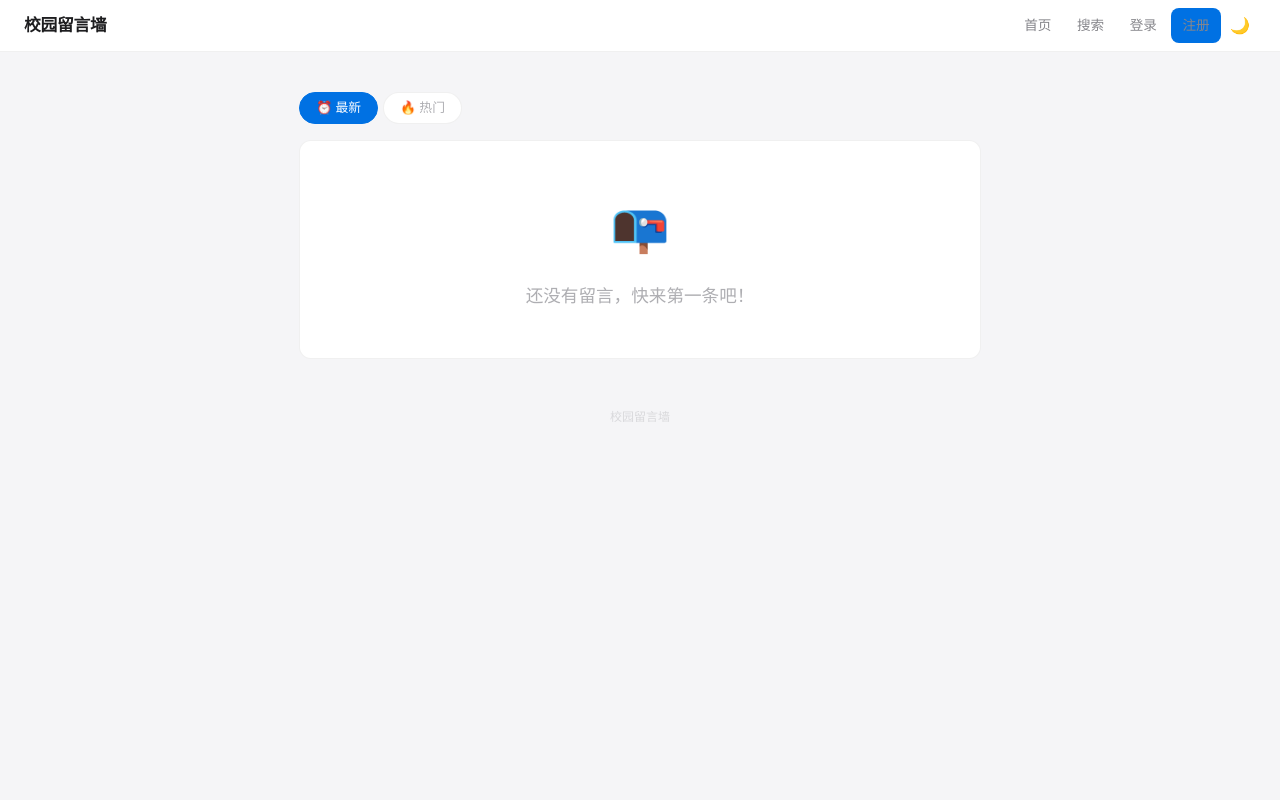
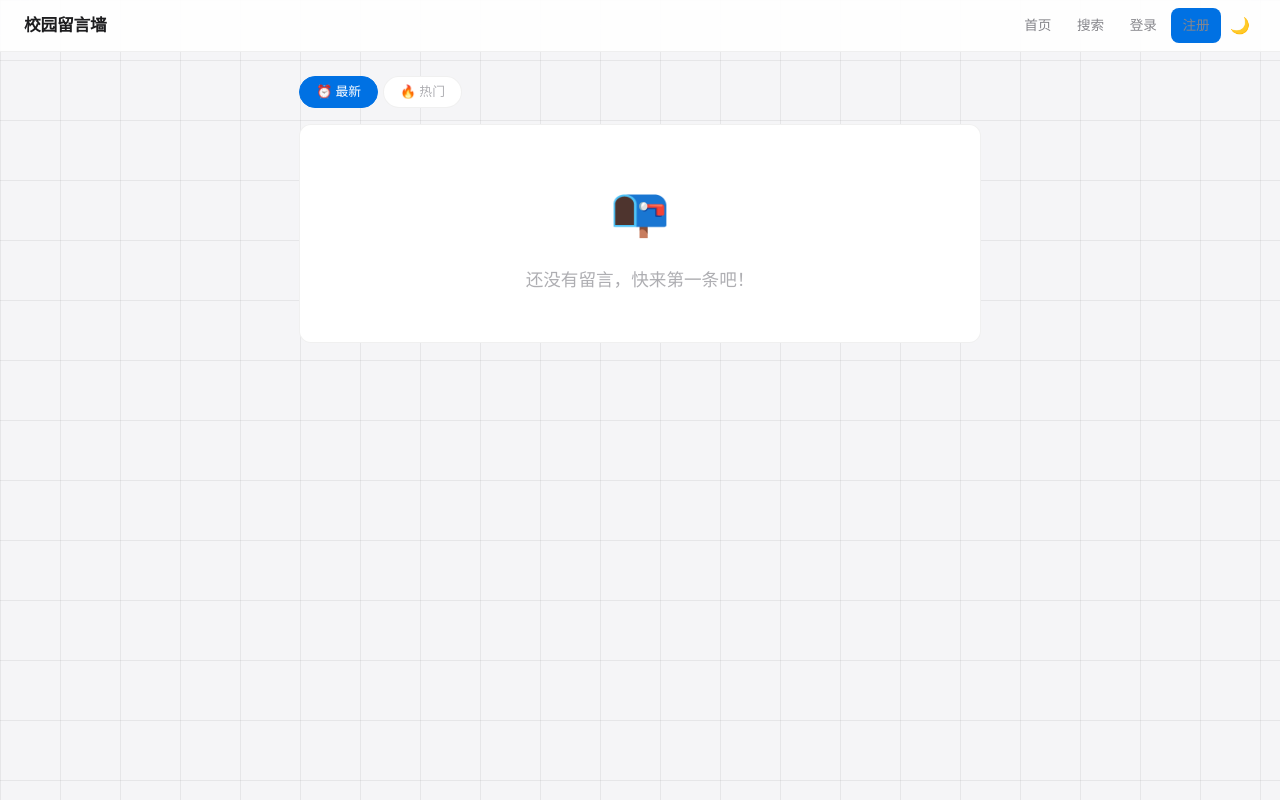
Before and after one commit to shiyunmiao/AHSTU, a Flask app: page / in a window 1280 px wide. Run offline with Flask 3, Linux system fonts and the light colour scheme; data that the repository does not hold is empty.

Commit message:
refactor: 缩小留白+极简网格背景+卡片紧致

```diff
--- a/static/style.css
+++ b/static/style.css
@@ -21,6 +21,19 @@
     --radius: 12px;
     --radius-sm: 8px;
     --nav-border: rgba(0, 0, 0, 0.06);
+}
+
+/* 页面背景装饰 — 细线网格（极简质感） */
+body::before {
+    content: '';
+    position: fixed;
+    top: 0; left: 0; right: 0; bottom: 0;
+    background-image:
+        linear-gradient(var(--card-border) 1px, transparent 1px),
+        linear-gradient(90deg, var(--card-border) 1px, transparent 1px);
+    background-size: 60px 60px;
+    pointer-events: none;
+    z-index: 0;
 }
 
 /* ── 暗色主题变量 ── */
@@ -55,15 +68,18 @@ body {
 
 .container {
     max-width: 720px;
-    margin: 2.5rem auto;
+    margin: 1.5rem auto;
     padding: 0 1.2rem;
+    min-height: calc(100vh - 120px);
+    position: relative;
+    z-index: 1;
 }
 
 /* =============================================
    导航栏（极简）
    ============================================= */
 .navbar {
-    background: var(--card-bg);
+    background: rgba(255,255,255,0.85);
     border-bottom: 1px solid var(--nav-border);
     padding: 0 1.5rem;
     height: 52px;
@@ -75,6 +91,10 @@ body {
     align-items: center;
     backdrop-filter: blur(20px);
     -webkit-backdrop-filter: blur(20px);
+}
+
+[data-theme="dark"] .navbar {
+    background: rgba(0,0,0,0.85);
 }
 
 .navbar-brand {
@@ -222,13 +242,14 @@ body {
     background: var(--card-bg);
     border: 1px solid var(--card-border);
     border-radius: var(--radius);
-    padding: 1.25rem 1.5rem;
-    margin-bottom: 0.75rem;
+    padding: 1.1rem 1.25rem;
+    margin-bottom: 0.6rem;
     transition: all 0.2s ease;
 }
 
 .message-card:hover {
-    box-shadow: var(--shadow-hover);
+    box-shadow: var(--shadow);
+    border-color: rgba(0, 113, 227, 0.15);
 }
 
 /* 置顶留言 */
@@ -240,13 +261,13 @@ body {
     display: flex;
     justify-content: space-between;
     align-items: center;
-    margin-bottom: 0.6rem;
+    margin-bottom: 0.4rem;
 }
 
 .message-author {
     display: flex;
     align-items: center;
-    gap: 0.6rem;
+    gap: 0.5rem;
 }
 
 /* 头像 */
@@ -317,8 +338,8 @@ body {
 /* 留言正文 */
 .message-content {
     font-size: 0.9rem;
-    line-height: 1.7;
-    margin-bottom: 0.8rem;
+    line-height: 1.6;
+    margin-bottom: 0.6rem;
     color: var(--text-secondary);
     word-break: break-word;
 }
@@ -764,13 +785,10 @@ body {
    底部分隔
    ============================================= */
 .container::after {
-    content: '校园留言墙';
+    content: '';
     display: block;
     text-align: center;
-    padding: 2rem 0 0.5rem;
-    font-size: 0.75rem;
-    color: var(--text-light);
-    opacity: 0.4;
+    padding: 1rem 0 0.5rem;
 }
 
 /* =============================================
```
